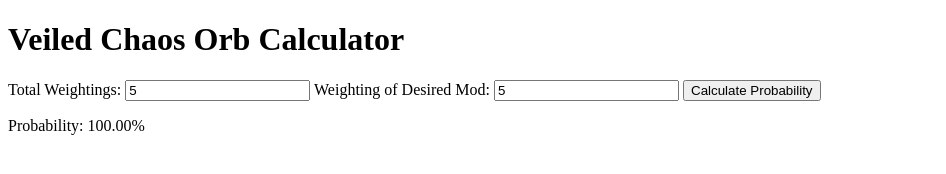
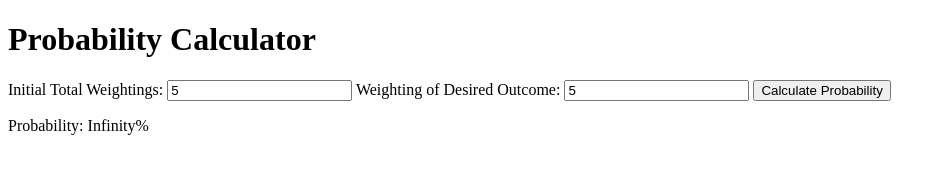
Before and after one commit to lyfeis/lyfeis.github.io, a plain HTML site: page vcc.html in a window 1280 px wide. Both pictures are taken after typing "5", "5" into the empty fields and a click on the button "Calculate Probability". Shown: the whole page, without its empty margins (0-946 px from the left). Drawn offline with Linux system fonts and the light colour scheme.

Commit message:
Update vcc.html

```diff
--- a/vcc.html
+++ b/vcc.html
@@ -3,18 +3,18 @@
 <head>
     <meta charset="UTF-8">
     <meta name="viewport" content="width=device-width, initial-scale=1.0">
-    <title>Veiled Chaos Orb Calculator</title>
+    <title>Probability Calculator</title>
 </head>
 <body>
 
-    <h1>Veiled Chaos Orb Calculator</h1>
+    <h1>Probability Calculator</h1>
 
     <form id="calculatorForm">
-        <label for="totalWeightings">Total Weightings:</label>
-        <input type="number" id="totalWeightings" required>
+        <label for="initialTotalWeightings">Initial Total Weightings:</label>
+        <input type="number" id="initialTotalWeightings" required>
 
-        <label for="weightingOfDesiredMod">Weighting of Desired Mod:</label>
-        <input type="number" id="weightingOfDesiredMod" required>
+        <label for="weightingOfDesiredOutcome">Weighting of Desired Outcome:</label>
+        <input type="number" id="weightingOfDesiredOutcome" required>
 
         <button type="button" onclick="calculateProbability()">Calculate Probability</button>
     </form>
@@ -24,17 +24,24 @@
     <script>
         function calculateProbability() {
             // Get user inputs
-            var totalWeightings = parseFloat(document.getElementById("totalWeightings").value);
-            var weightingOfDesiredMod = parseFloat(document.getElementById("weightingOfDesiredMod").value);
+            var initialTotalWeightings = parseFloat(document.getElementById("initialTotalWeightings").value);
+            var weightingOfDesiredOutcome = parseFloat(document.getElementById("weightingOfDesiredOutcome").value);
 
             // Check if inputs are valid numbers
-            if (isNaN(totalWeightings) || isNaN(weightingOfDesiredMod)) {
+            if (isNaN(initialTotalWeightings) || isNaN(weightingOfDesiredOutcome)) {
                 alert("Please enter valid numbers.");
                 return;
             }
 
-            // Calculate probability
-            var probability = (weightingOfDesiredMod / totalWeightings) * 100;
+            // Initialize probability and remaining weightings
+            var probability = 0;
+            var remainingWeightings = initialTotalWeightings;
+
+            // Calculate probability for each chance
+            for (var i = 0; i < 3; i++) {
+                probability += (weightingOfDesiredOutcome / remainingWeightings) * 100;
+                remainingWeightings -= weightingOfDesiredOutcome; // Reduce total weightings
+            }
 
             // Display the result
             document.getElementById("result").innerHTML = "Probability: " + probability.toFixed(2) + "%";
```
